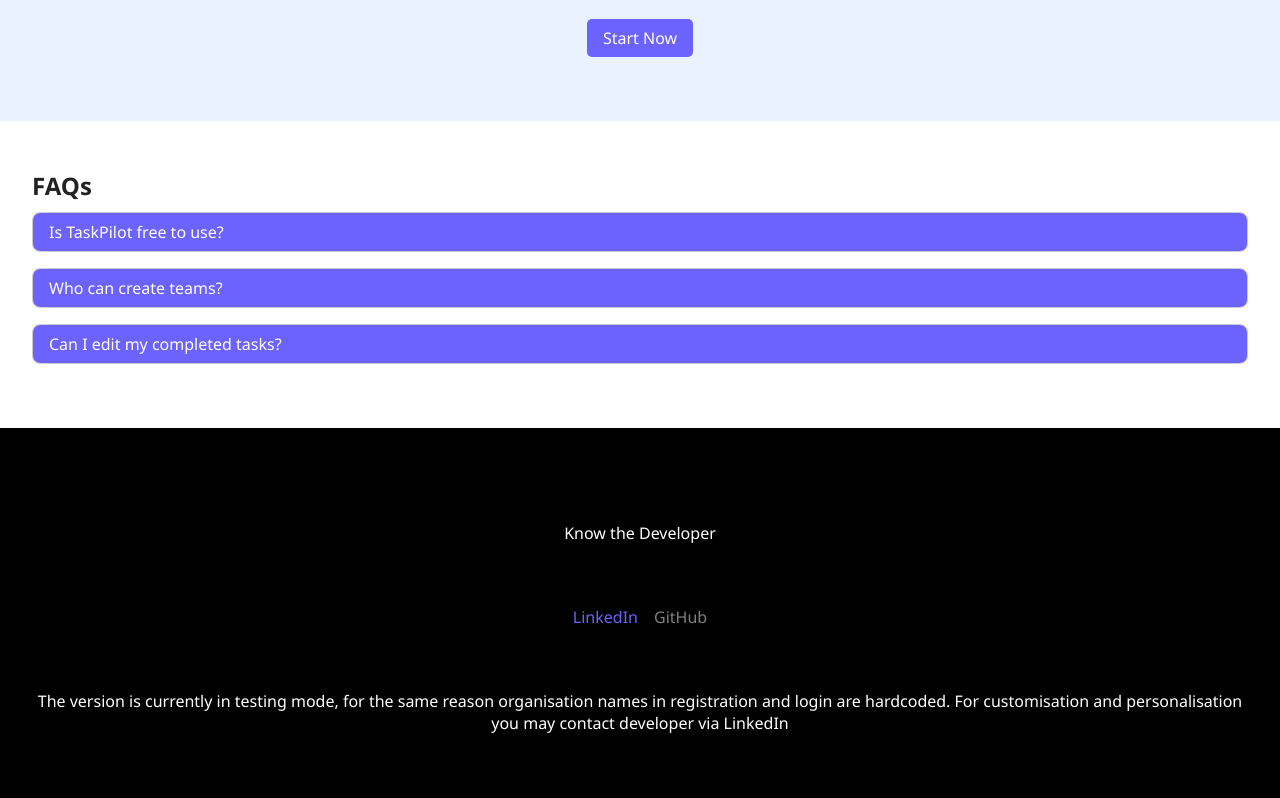
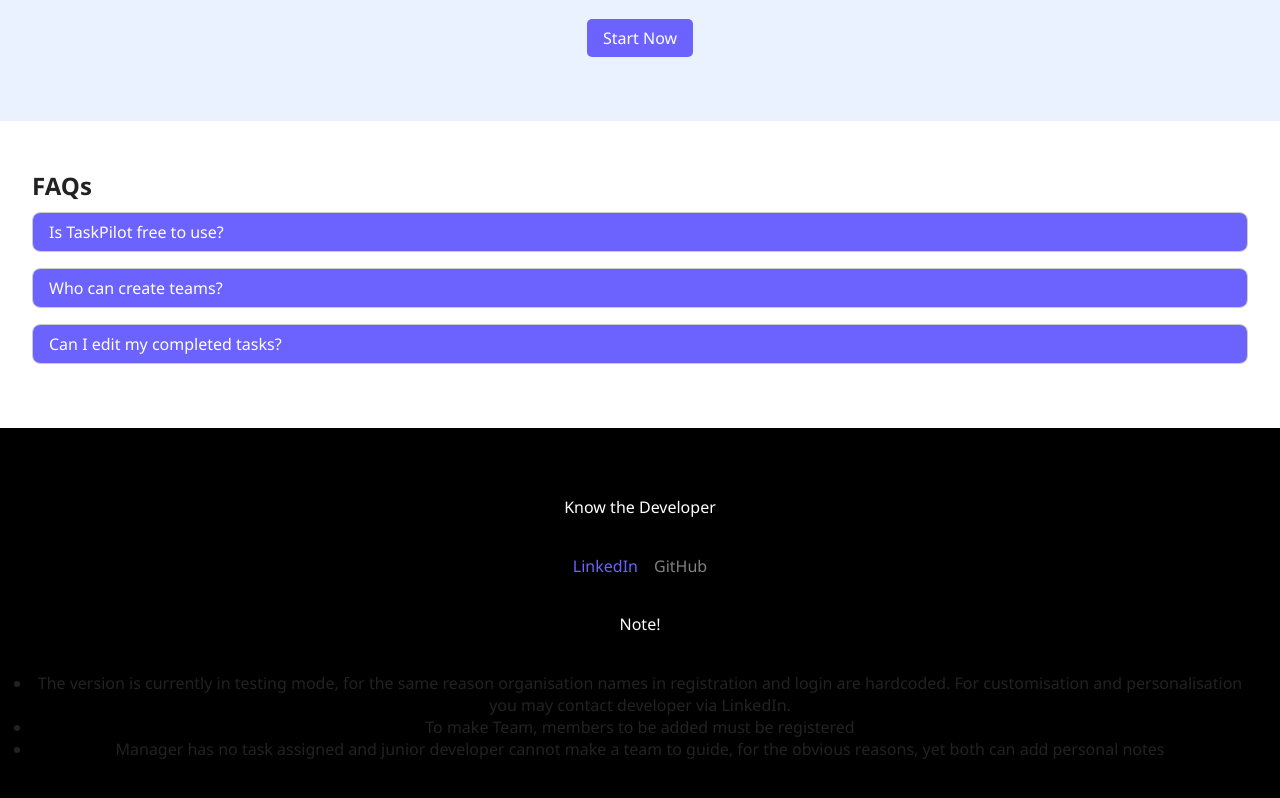
Before and after one commit to arpan2233/TaskPilot, a React (Vite) app: page / in a window 1280 px wide. Shown: the part 1367-2165 px from the top of the page. Built offline with nearby package versions, Linux system fonts and the light colour scheme.

Commit message:
Update LandingPage.jsx

```diff
--- a/src/LandingPage.jsx
+++ b/src/LandingPage.jsx
@@ -110,7 +110,14 @@ function LandingPage(){
         <a href="https://www.linkedin.com/in/arpan-rohilla-65991b256/">LinkedIn</a>
         <a style={{color: 'grey'}} href="https://github.com/arpan2233">GitHub</a>
       </div>
-        <p>The version is currently in testing mode, for the same reason organisation names in registration and login are hardcoded. For customisation and personalisation you may contact developer via LinkedIn</p>
+        <p>Note!</p>
+        <ul>
+            <li>The version is currently in testing mode, for the same reason organisation names in registration and login are hardcoded.
+            For customisation and personalisation you may contact developer via LinkedIn.</li>
+            <li>To make Team, members to be added must be registered</li>
+            <li>Manager has no task assigned and junior developer cannot make a team to guide, for the obvious reasons, yet both can add personal notes</li>
+        </ul>
+
     </section>
   </div>
 }
```
